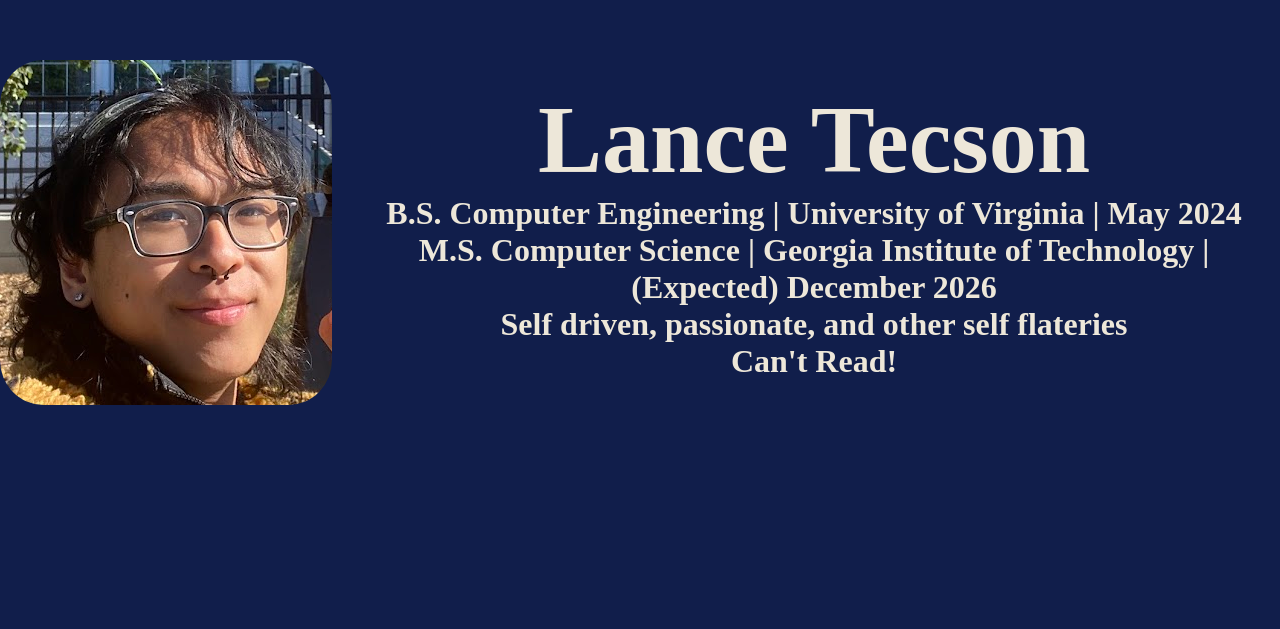
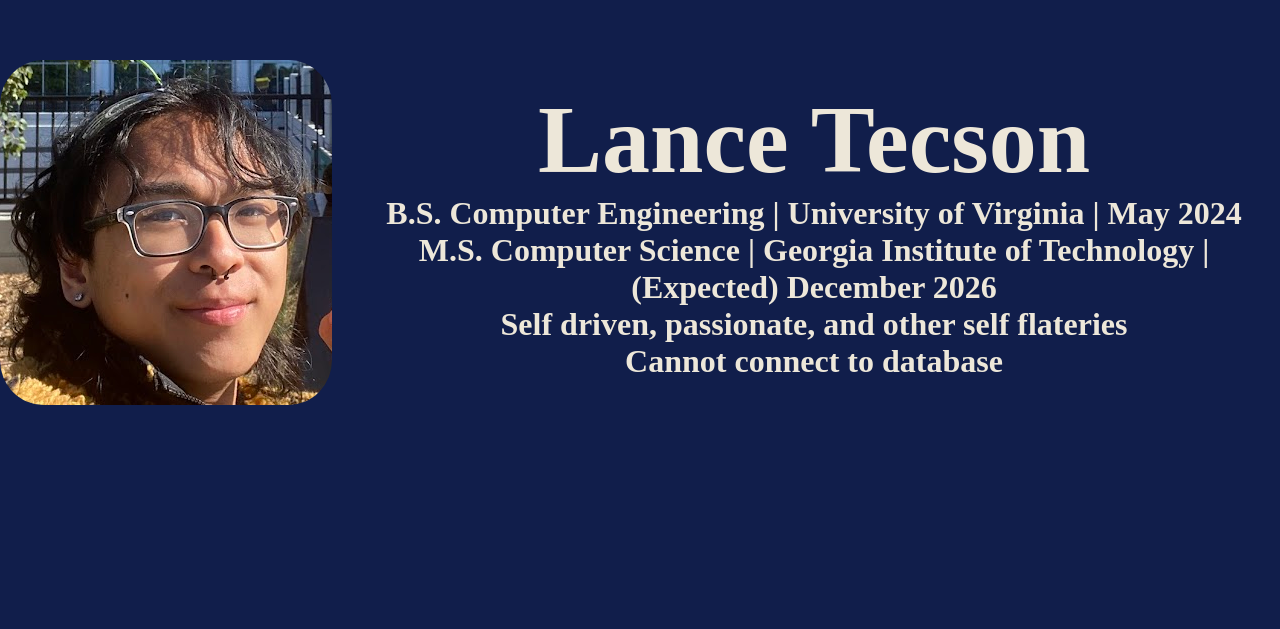
Before and after one commit to LanceTecson/LanceTecson.github.io, a plain HTML site: page index.html in a window 1280 px wide. Shown: the part 168-797 px from the top of the page. Drawn offline with Linux system fonts and the light colour scheme; no server answers.

```diff
--- a/index.html
+++ b/index.html
@@ -17,7 +17,7 @@
 				<h2>B.S. Computer Engineering | University of Virginia | May 2024</h2>
 				<h2>M.S. Computer Science | Georgia Institute of Technology | (Expected) December 2026</h2>
 				<h2>Self driven, passionate, and other self flateries</h2>
-				<h2 id="count">Can't Read!</h2>
+				<h2 id="count">Cannot connect to database</h2>
 			</div>
         </span>
     </section>
```
